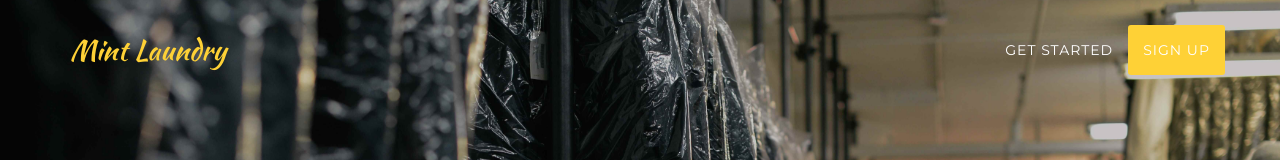
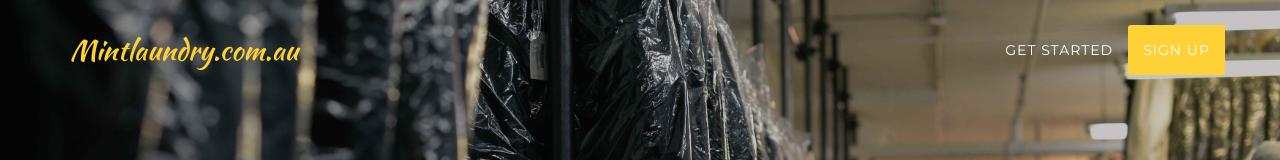
Before and after one commit to naumovic/MINT, a website: page index.html in a window 1280 px wide. Shown: the top 160 px of the page. Drawn offline with nearby package versions, Linux system fonts and the light colour scheme; a web font is replaced by a local one.

Commit message:
main logo update
added .com.au

```diff
--- a/index.html
+++ b/index.html
@@ -50,7 +50,7 @@
                 <button type="button" class="navbar-toggle" data-toggle="collapse" data-target="#bs-example-navbar-collapse-1">
                     <span class="sr-only">Toggle navigation</span><i class="fa fa-bars"></i>
                 </button>
-                <a class="navbar-brand page-scroll" href="#page-top">Mint Laundry</a>
+                <a class="navbar-brand page-scroll" href="#page-top">Mintlaundry.com.au</a>
             </div>
 
             <!-- Collect the nav links, forms, and other content for toggling -->
```
